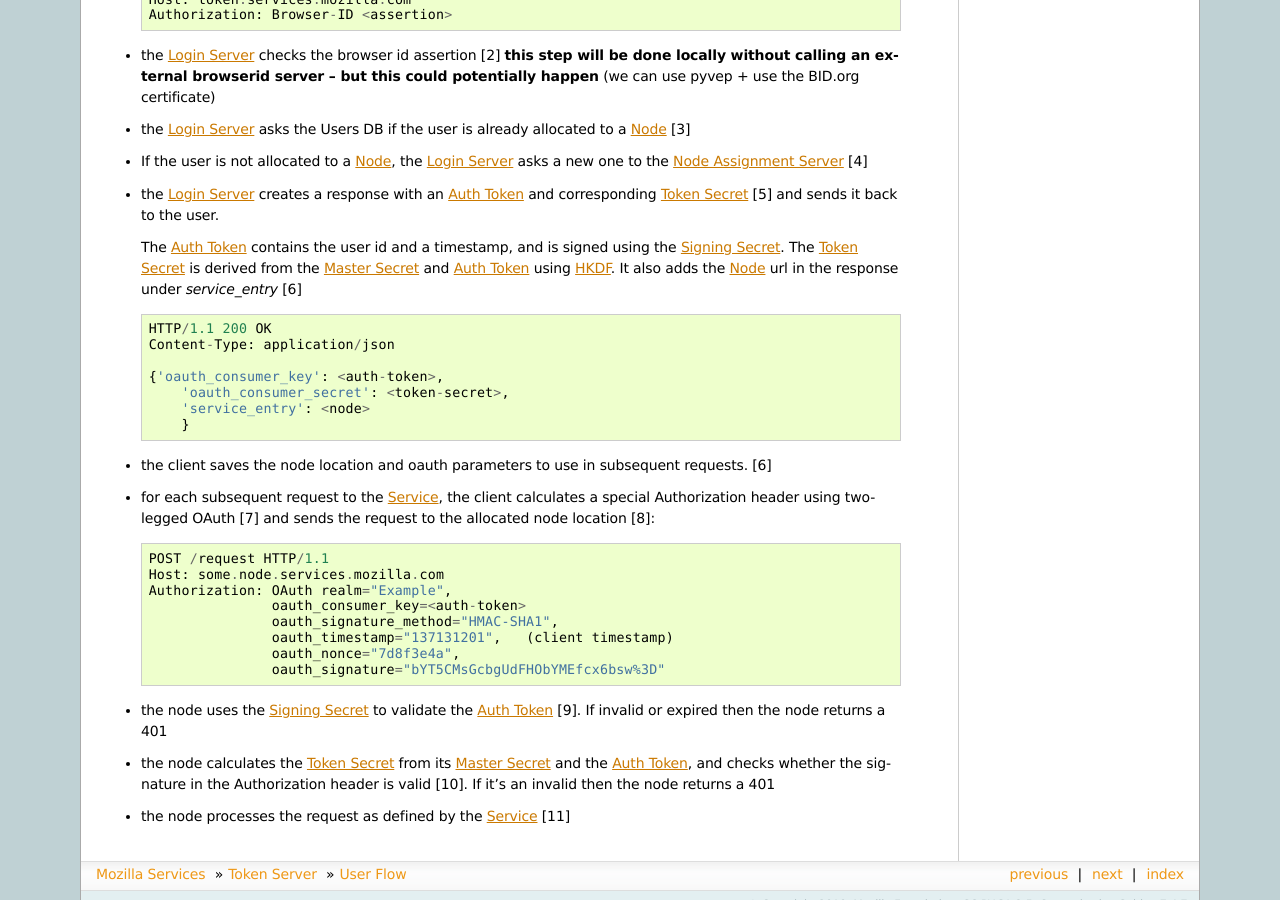
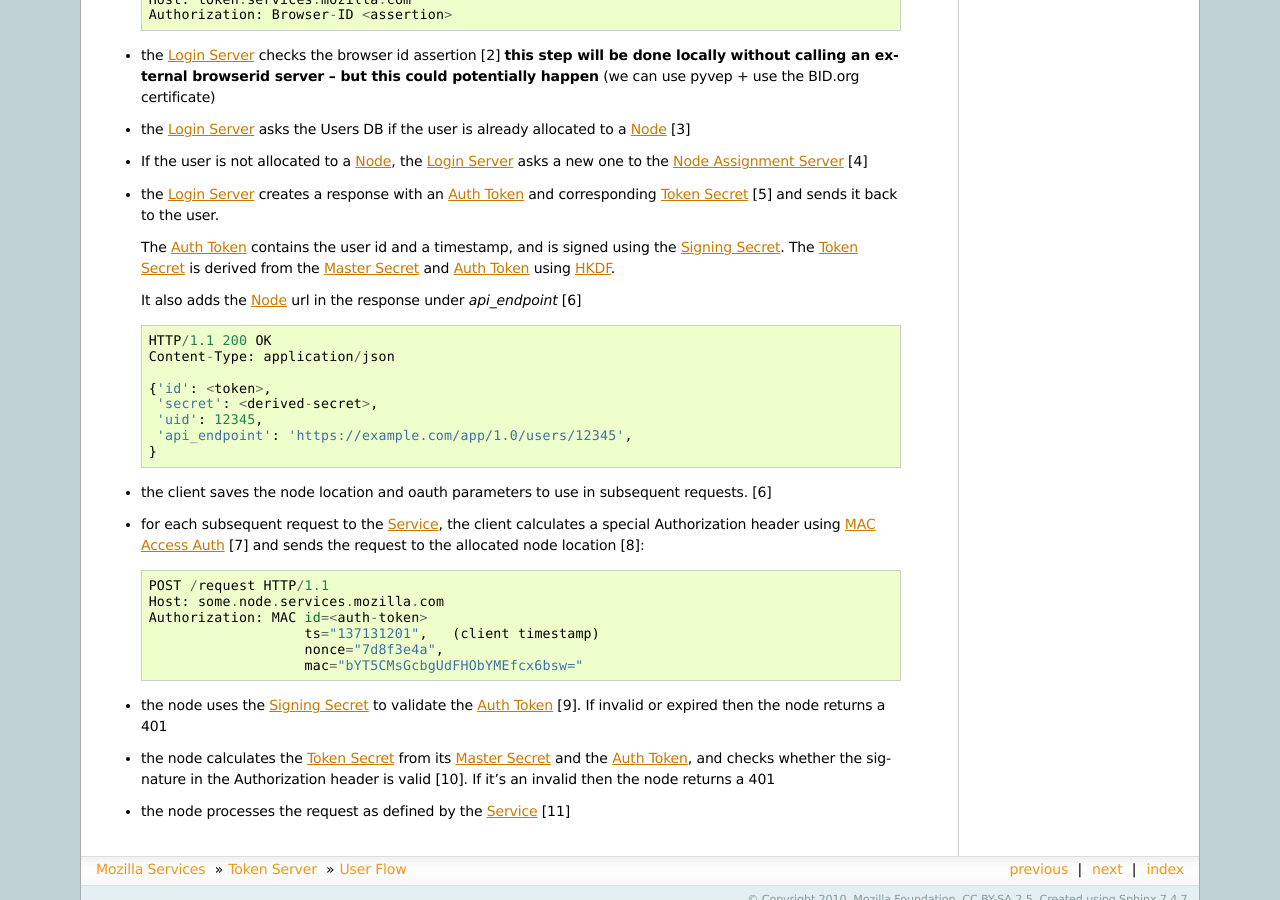
Before and after one commit to mozilla-services/docs, a Sphinx documentation site: the page built from source/token/user-flow.rst, in a window 1280 px wide and 900 px high, scrolled down 684 px. Built offline with Sphinx 7.4.7, drawn with Linux system fonts in a browser that asks for light colours; some of the changed text lies outside the part shown.

Commit message:
token server: oauth -> mac auth

```diff
--- a/source/token/user-flow.rst
+++ b/source/token/user-flow.rst
@@ -4,8 +4,11 @@ User Flow
 
 Here's the proposed two-step flow (with Browser ID):
 
-1. the client trades a browser id assertion for an auth token and corresponding secret
-2. the client uses the auth token to sign subsequent requests using two-legged oauth
+1. the client trades a browser id assertion for an :term:`Auth token` and
+   corresponding secret
+2. the client uses the auth token to sign subsequent requests using
+   :term:`MAC Access Auth`.
+
 
 Getting an :term:`Auth token` ::
 
@@ -56,38 +59,40 @@ Detailed steps:
   The :term:`Auth Token` contains the user id and a timestamp, and is signed
   using the :term:`Signing Secret`. The :term:`Token Secret` is derived from
   the :term:`Master Secret` and :term:`Auth Token` using :term:`HKDF`.
+
   It also adds the :term:`Node` url in the response under
-  *service_entry* [6]
+  *api_endpoint* [6]
 
   ::
 
     HTTP/1.1 200 OK
     Content-Type: application/json
 
-    {'oauth_consumer_key': <auth-token>,
-        'oauth_consumer_secret': <token-secret>,
-        'service_entry': <node>
-        }
+    {'id': <token>,
+     'secret': <derived-secret>,
+     'uid': 12345,
+     'api_endpoint': 'https://example.com/app/1.0/users/12345',
+    }
 
 - the client saves the node location and oauth parameters to use in subsequent
   requests. [6]
 
-- for each subsequent request to the :term:`Service`, the client calculates a special
-  Authorization header using two-legged OAuth [7] and sends the request to the
-  allocated node location [8]::
+- for each subsequent request to the :term:`Service`, the client calculates a
+  special Authorization header using :term:`MAC Access Auth` [7] and sends
+  the request to the allocated node location [8]::
 
-     POST /request HTTP/1.1
-     Host: some.node.services.mozilla.com
-     Authorization: OAuth realm="Example",
-                    oauth_consumer_key=<auth-token>
-                    oauth_signature_method="HMAC-SHA1",
-                    oauth_timestamp="137131201",   (client timestamp)
-                    oauth_nonce="7d8f3e4a",
-                    oauth_signature="bYT5CMsGcbgUdFHObYMEfcx6bsw%3D"
+    POST /request HTTP/1.1
+    Host: some.node.services.mozilla.com
+    Authorization: MAC id=<auth-token>
+                       ts="137131201",   (client timestamp)
+                       nonce="7d8f3e4a",
+                       mac="bYT5CMsGcbgUdFHObYMEfcx6bsw="
 
 - the node uses the :term:`Signing Secret` to validate the :term:`Auth Token` [9].  If invalid
   or expired then the node returns a 401
+
 - the node calculates the :term:`Token Secret` from its :term:`Master Secret` and the
   :term:`Auth Token`, and checks whether the signature in the Authorization header is
   valid [10]. If it's an invalid then the node returns a 401
+
 - the node processes the request as defined by the :term:`Service` [11]
```
Also changed, not shown: source/glossary.rst (+5 -4 lines).
